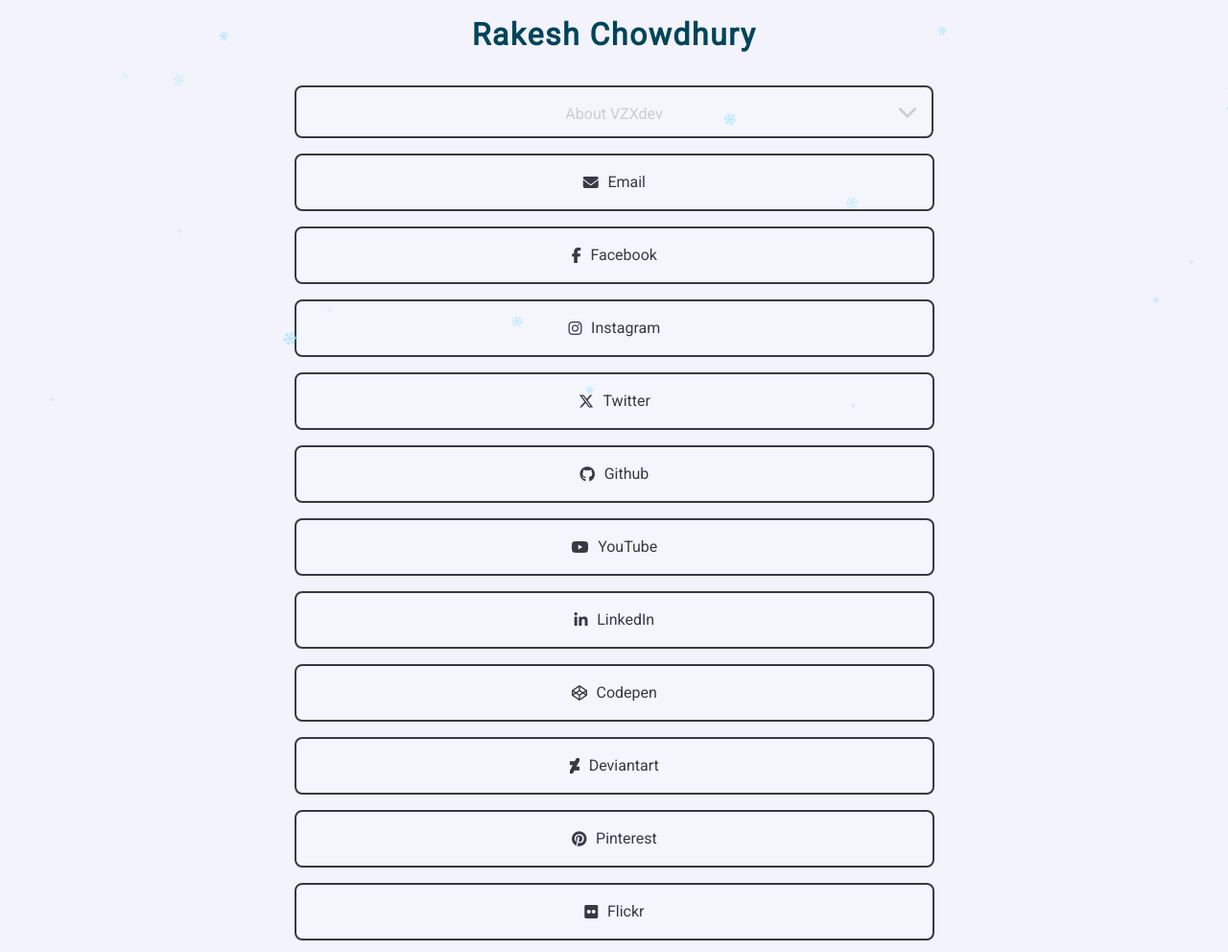
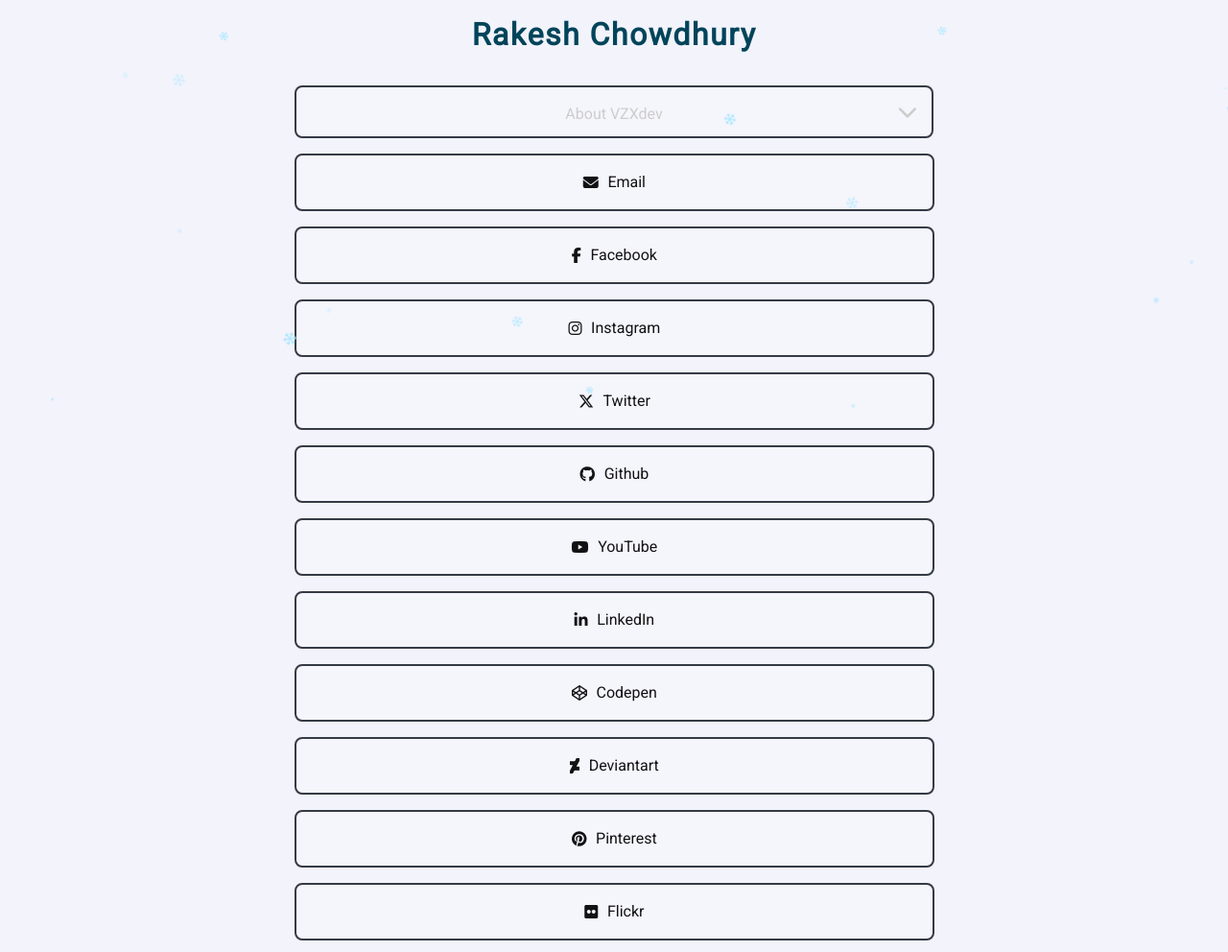
Before and after one commit to VZXdev/quasarSoft, a PHP site: page /about/index.html in a window 1280 px wide. Shown: the part 300-1292 px from the top of the page at 96% size. Run offline with PHP 8.4, Linux system fonts and the light colour scheme; some libraries are stand-ins or nearby versions.

Commit message:
Update style.css

```diff
--- a/assets/style/style.css
+++ b/assets/style/style.css
@@ -14,7 +14,7 @@ body::-webkit-scrollbar {
   display: none;
 }
 a {
-  color: #343b45;
+  color: #121214;
   text-decoration: none;
 }
 ul {
```
